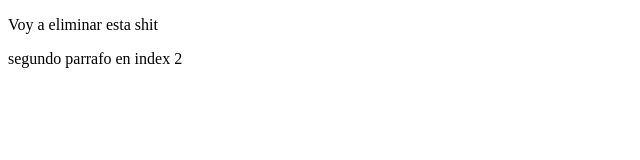
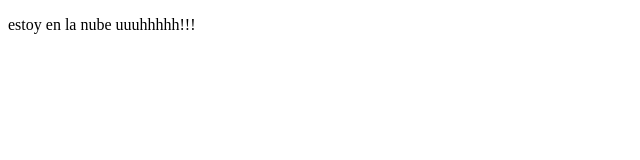
Before and after one commit to mariobugueno/pruebaHD, a plain HTML site: page index2.html in a window 1280 px wide. Shown: the whole page, without its empty margins (0-640 px from the left). Drawn offline with Linux system fonts and the light colour scheme.

Commit message:
segundo comentario desde la nube

```diff
--- a/index2.html
+++ b/index2.html
@@ -4,8 +4,8 @@
 	<title>Ejemplos GIT</title>
 </head>
 <body>
-	<p>Voy a eliminar esta shit</p>
-	<p>segundo parrafo en index 2</p>
+	<p>estoy en la nube uuuhhhhh!!!</p>
+
 
 </body>
 </html>
```
